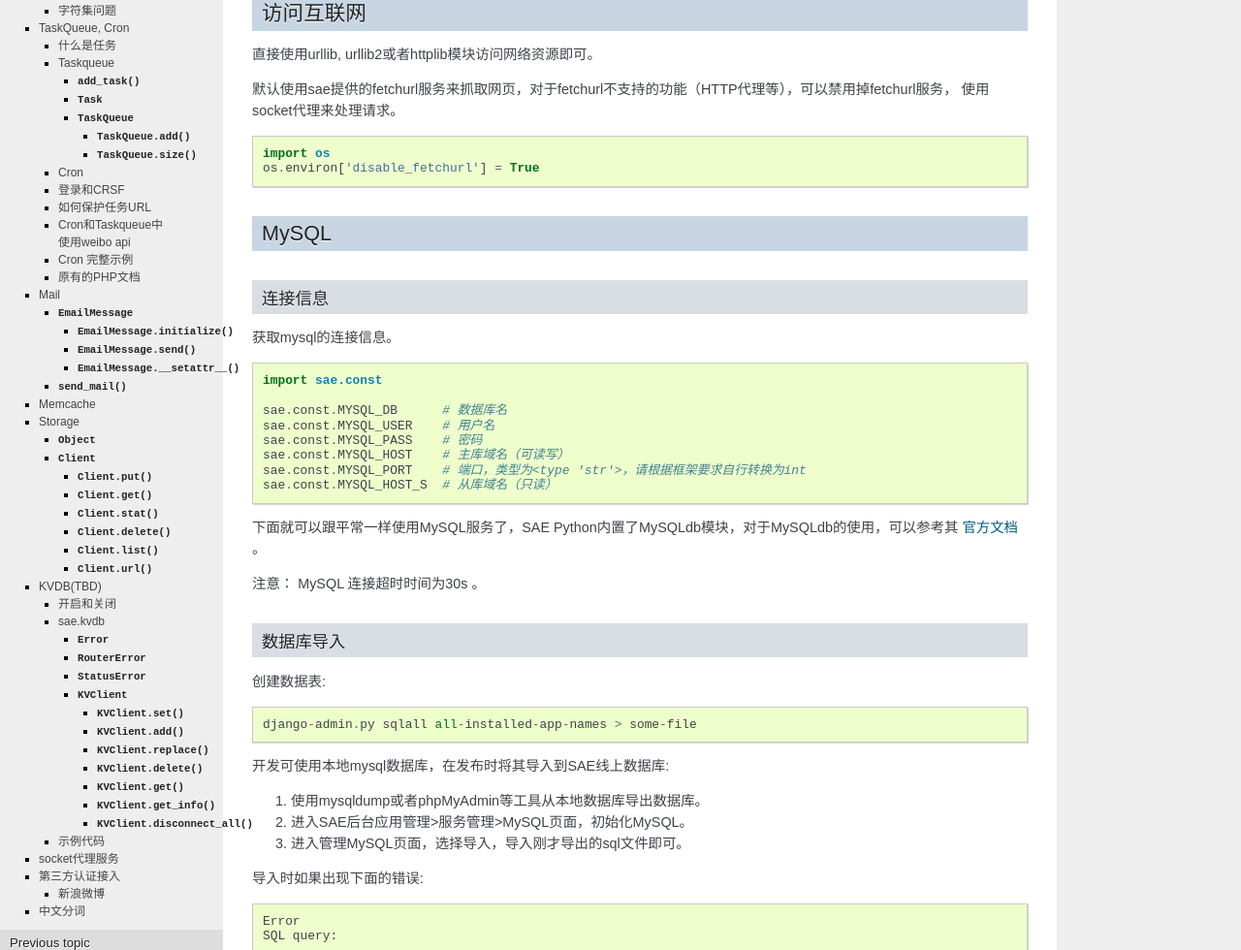
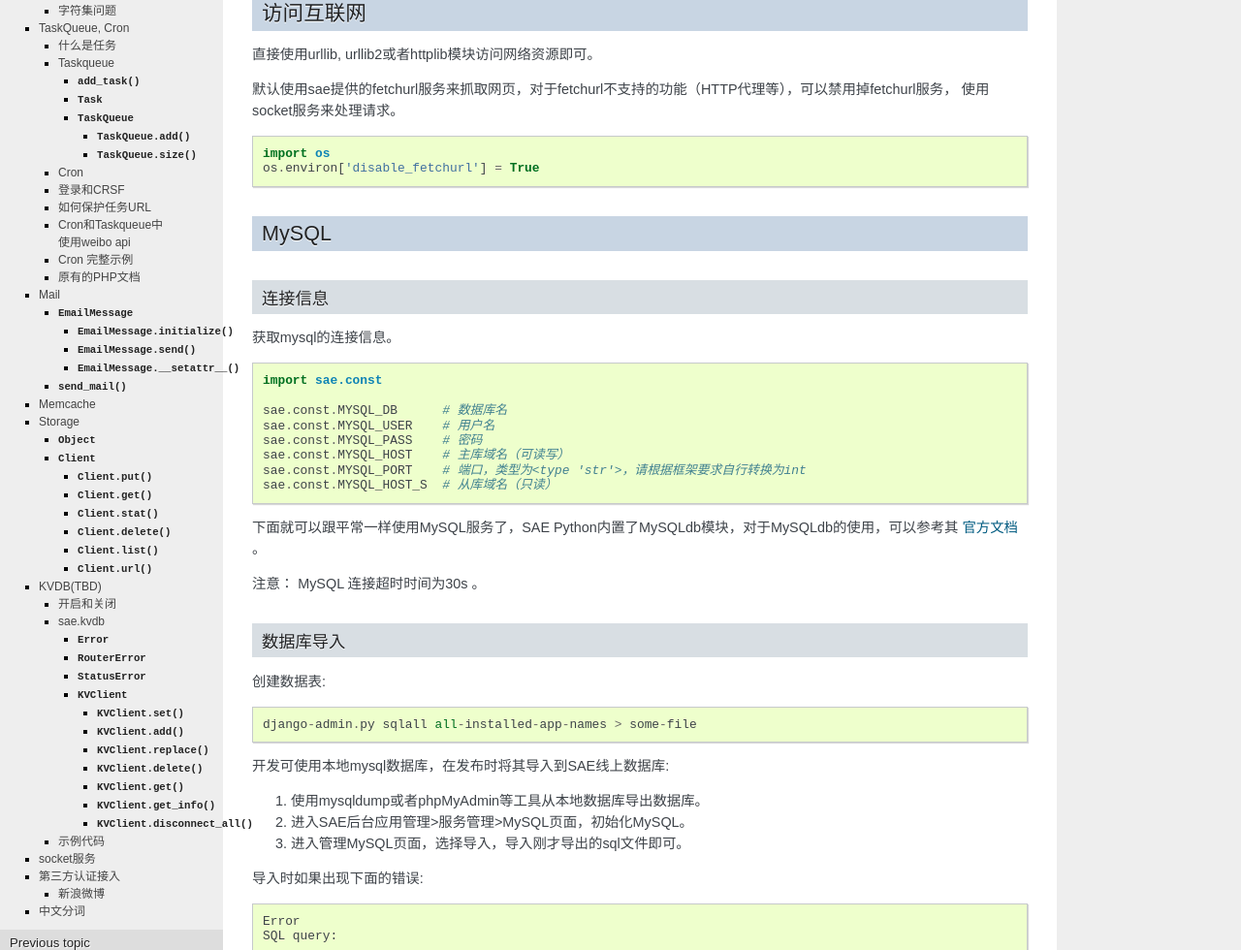
Before and after one commit to sinacloud/sae-python-dev-guide, a Sphinx documentation site: the page built from docs/service.rst, in a window 1280 px wide and 1400 px high. Shown: the part 178-1158 px from the top of the window at 97% size. Built offline with Sphinx 7.4.7, drawn with Linux system fonts in a browser that asks for light colours.

Commit message:
Modify socket service name

```diff
--- a/docs/service.rst
+++ b/docs/service.rst
@@ -9,7 +9,7 @@
 直接使用urllib, urllib2或者httplib模块访问网络资源即可。
 
 默认使用sae提供的fetchurl服务来抓取网页，对于fetchurl不支持的功能（HTTP代理等），可以禁用掉fetchurl服务，
-使用socket代理来处理请求。 ::
+使用socket服务来处理请求。 ::
 
     import os
     os.environ['disable_fetchurl'] = True
@@ -632,7 +632,7 @@ sae.kvdb
 参考 http://sae.sina.com.cn/?m=devcenter&catId=199
 
 
-socket代理服务
+socket服务
 -----------------
 
 直接使用socket模块即可。
```
